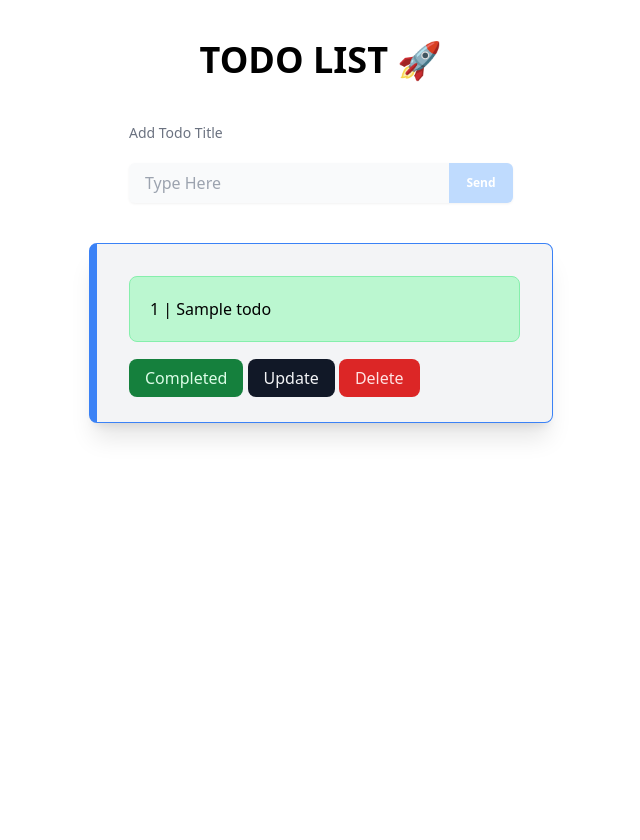
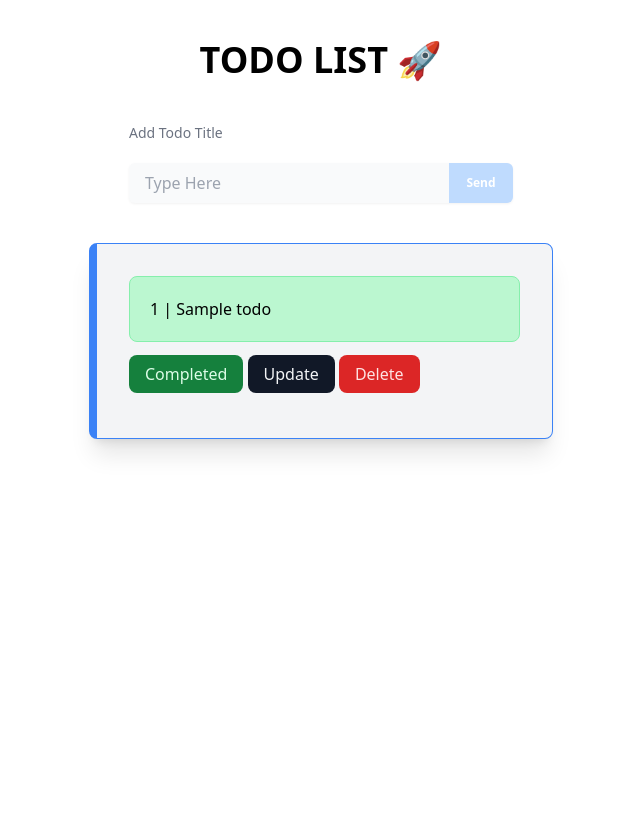
Before and after one commit to 1paramveer/crud-todo, a Flask app: page / in a window 1280 px wide. Shown: the whole page, without its empty margins (319-959 px from the left). After the commit the page ends 454 px from the top, so only its background shows below. Run offline with Flask 3, Linux system fonts and the light colour scheme; tables that the repository leaves empty hold one stand-in row (values such as "Sample post"); some libraries are stand-ins or nearby versions.

Commit message:
updated styles

```diff
--- a/templates/index.html
+++ b/templates/index.html
@@ -6,7 +6,7 @@
     <title>Todo App</title>
     <script src="https://cdn.tailwindcss.com"></script>
   </head>
-  <body class="flex flex-col items-center mt-10 h-screen overflow-hidden">
+  <body class="flex flex-col items-center pt-10 h-screen">
     <h1 class="uppercase text-4xl font-bold">Todo List 🚀</h1>
 
     <form action="/add" method="post">
@@ -34,14 +34,16 @@
 
       {% if todo_list|length > 0 %}
       <div
-        class="container-fluid p-8 border border-l-8 border-blue-500 shadow-xl rounded-lg bg-gray-100 justify-between"
+        class="container-fluid p-8 border border-l-8 border-blue-500 shadow-xl rounded-lg bg-gray-100 justify-between mb-5"
       >
         {% for todo in todo_list %}
         <p
-          class="h-auto w-auto p-5 rounded-lg bg-green-200 border border-green-300 mb-6"
+          class="h-auto w-auto p-5 rounded-lg bg-green-200 border border-green-300 mb-5"
         >
           {{todo.id}} | {{todo.title}}
         </p>
+        <div class="mb-5">
+          <!--Sepetate-->
           {% if todo.complete == False %}
           <span
             class="rounded-lg px-4 py-2 bg-yellow-500 hover:bg-yellow-600 duration-300"
@@ -63,6 +65,8 @@
             class="rounded-lg px-4 py-2 bg-red-600 text-red-100 hover:bg-red-700 duration-300"
             >Delete</a
           >
+        </div>
+
         {% endfor %}
       </div>
       {% endif %}
```
Also changed, not shown: instance/db.sqlite. Lines whose indentation alone changed are shown as unchanged.
